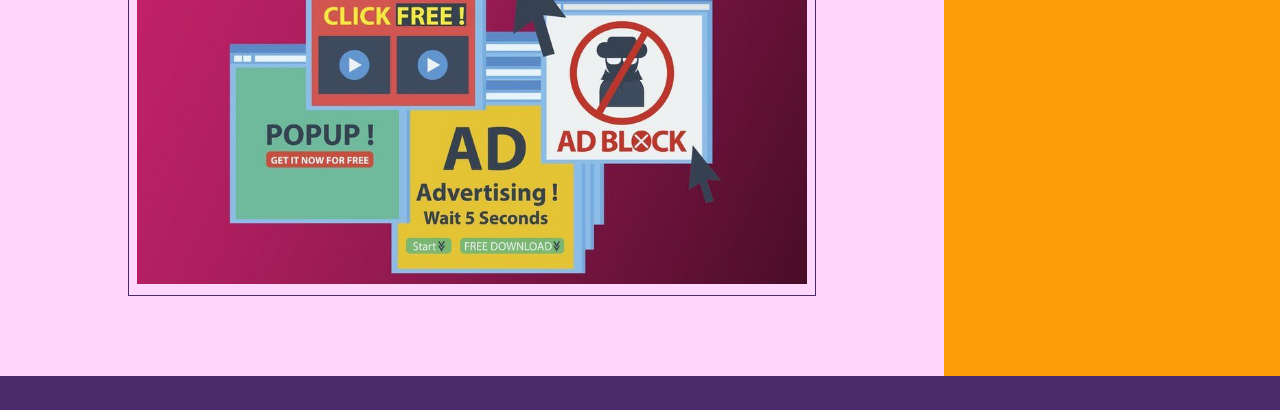
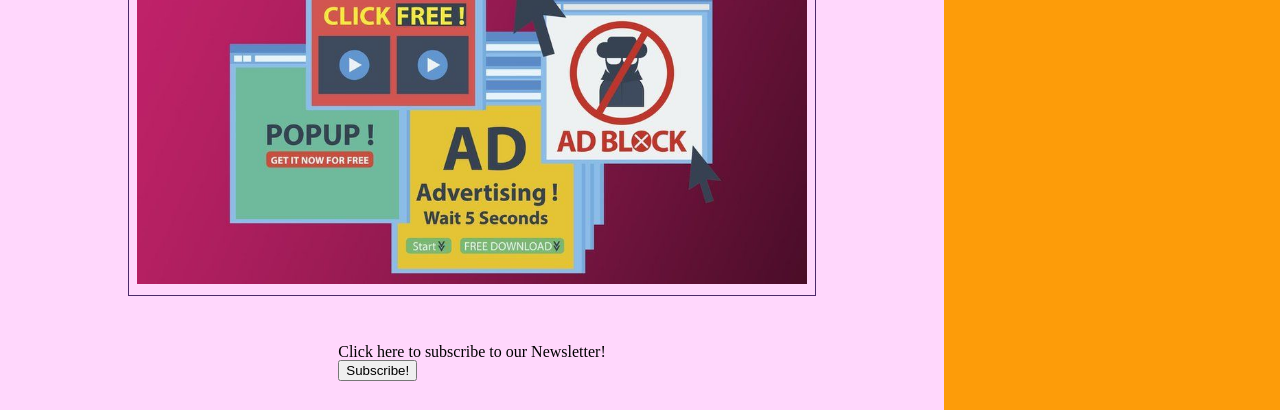
Before and after one commit to palomaquiroz/RocketNewsProject, a plain HTML site: page index.html in a window 1280 px wide. Shown: the part 2032-2442 px from the top of the page. Drawn offline with Linux system fonts and the light colour scheme.

Commit message:
added div with link to suscribe page

```diff
--- a/index.html
+++ b/index.html
@@ -7,6 +7,7 @@
         <link rel="stylesheet" href="styles/index.css"/>
         <link rel="stylesheet" href="styles/desktop.css">
         <link rel="stylesheet" href="https://cdnjs.cloudflare.com/ajax/libs/font-awesome/4.7.0/css/font-awesome.min.css">
+        <link rel="stylesheet" href="styles/subscription.css">
         <title>
             Rocket News
         </title>
@@ -166,6 +167,14 @@
                         </div>
                     </a>
                 </div>
+                <div id="subscription-div">
+                    <h4 class="subscription-title">
+                        Click here to subscribe to our Newsletter!
+                    </h4>
+                    <a href="subscription.html">
+                        <button class="suscribe-btn suscribe-index" type="button">Subscribe!</button>
+                    </a>
+                </div>
             </main>
         </div>
         <footer id="rocket-footer">
```
